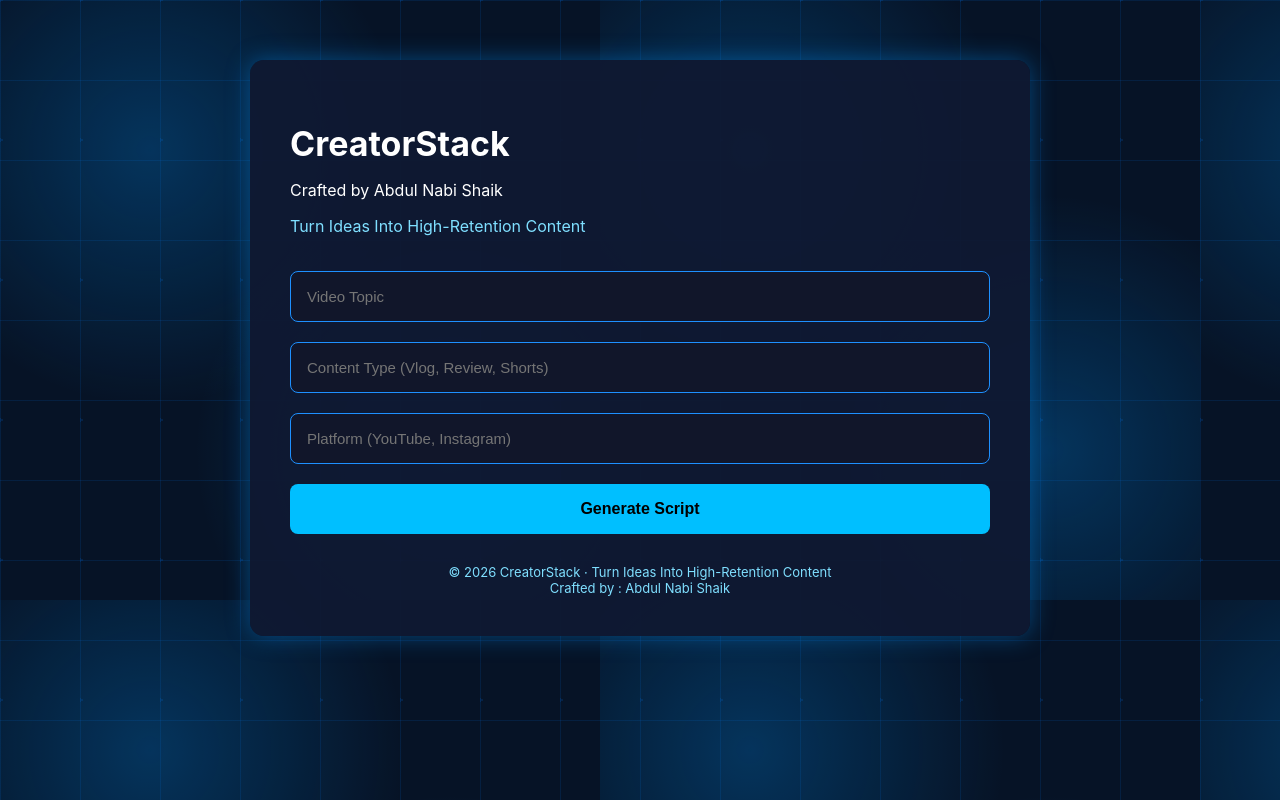
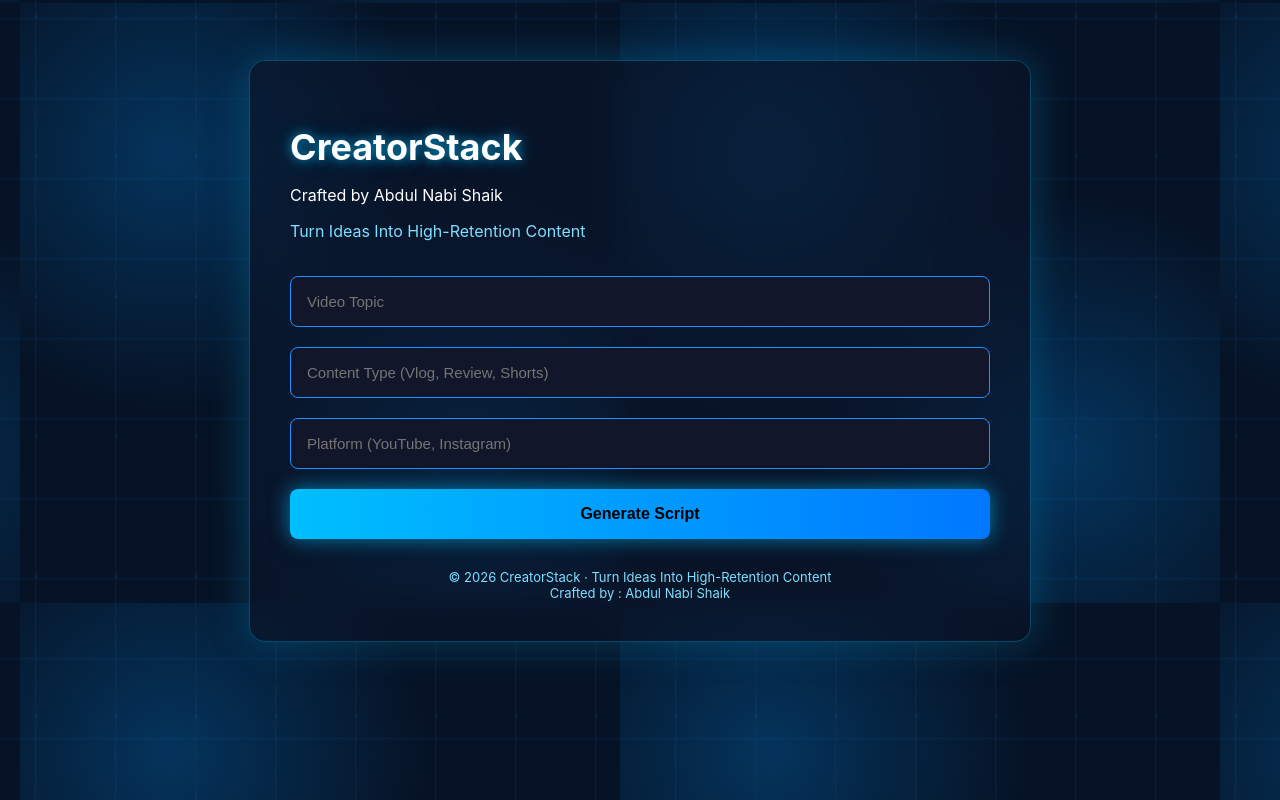
Before and after one commit to itsabdul9/creatorstack, a Flask app: page / in a window 1280 px wide. Run offline with Flask 3, Linux system fonts and the light colour scheme.

Commit message:
Upgraded UI to futuristic tech theme

```diff
--- a/templates/index.html
+++ b/templates/index.html
@@ -27,21 +27,30 @@
             80px 140px,
             80px 80px,
             80px 80px;
+
+	animation: backgroundShift 12s infinite alternate ease-in-out;
     }
 
     .container {
         max-width: 700px;
     	width: 100%;
     	margin: 0 auto;
-    	background: rgba(15, 25, 50, 0.95);
     	padding: 40px;
-    	border-radius: 14px;
-    	box-shadow: 0 0 25px rgba(0, 150, 255, 0.4);
+    	border-radius: 16px;
+
+    	background: rgba(10, 20, 40, 0.6);
+    	backdrop-filter: blur(12px);
+
+    	border: 1px solid rgba(0, 191, 255, 0.3);
+    	box-shadow: 0 0 40px rgba(0, 191, 255, 0.25);
     }
 
     h1 {
-        font-size: 34px;
-        margin-bottom: 5px;
+        font-size: 36px;
+    	margin-bottom: 5px;
+    	color: #ffffff;
+    	text-shadow: 0 0 10px rgba(0, 191, 255, 0.6),
+                     0 0 20px rgba(0, 191, 255, 0.4);
     }
 
     .subtitle {
@@ -73,18 +82,21 @@
     	padding: 16px;
     	border-radius: 8px;
     	border: none;
-    	background: #00bfff;
+
+    	background: linear-gradient(90deg, #00bfff, #0077ff);
     	color: #000;
     	font-weight: bold;
     	font-size: 16px;
+
     	cursor: pointer;
-    	display: flex;
-    	justify-content: center;
-    	align-items: center;
+    	transition: 0.3s ease;
+
+    	box-shadow: 0 0 20px rgba(0,191,255,0.6);
     }
 
     button:hover {
-        background: #1ecfff;
+    	box-shadow: 0 0 35px rgba(0,191,255,0.9);
+    	transform: translateY(-2px);
     }
 
     .spinner {
@@ -119,8 +131,12 @@
         color: #7fdfff;
         font-size: 13px;
     }
-</style>
 
+	@keyframes backgroundShift {
+    	0% { background-position: 0% 0%; }
+    	100% { background-position: 5% 5%; }
+
+}
 </style>
 
 </head>
```
